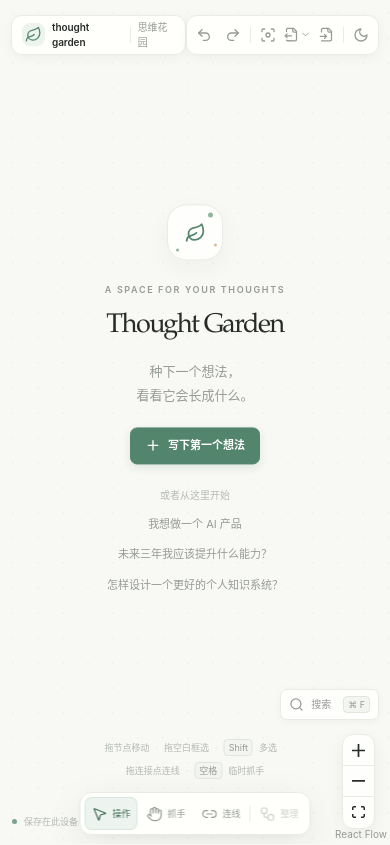
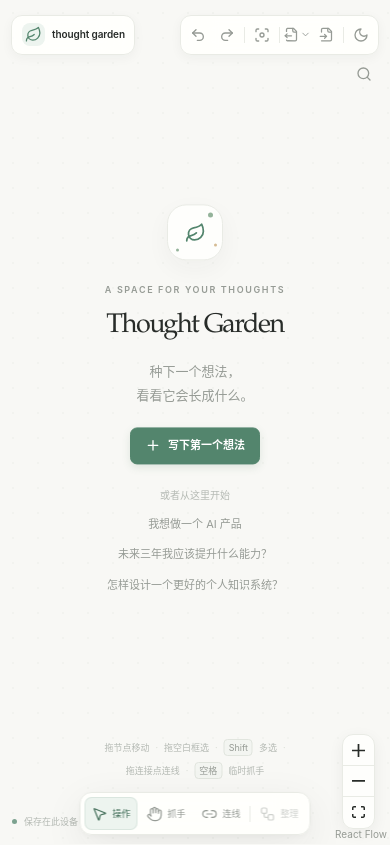
Before and after one commit to cheeseburgertony/thought-garden, a Next.js app: page / in a window 390 px wide. Built offline with nearby package versions, Linux system fonts and the light colour scheme.

Commit message:
feat: 调整画布搜索入口位置

```diff
--- a/app/globals.css
+++ b/app/globals.css
@@ -179,9 +179,6 @@ button { color: inherit; }
 .hint-dot { color: var(--line-strong); }
 .canvas-status { position: absolute; z-index: 3; bottom: 20px; left: 22px; display: flex; align-items: center; gap: 7px; color: var(--subtle); font-size: 10px; pointer-events: none; }
 .save-dot { width: 5px; height: 5px; opacity: .75; }
-.search-launcher { position: absolute; z-index: 4; right: 20px; bottom: 124px; display: inline-flex; height: 31px; align-items: center; gap: 7px; padding: 0 8px; border: 1px solid var(--line); border-radius: 7px; background: var(--surface); color: var(--muted); cursor: pointer; box-shadow: 0 2px 8px rgba(34, 44, 36, .04); font-size: 10px; }
-.search-launcher:hover { color: var(--accent-deep); }
-.search-launcher kbd { margin-left: 5px; }
 .visually-hidden { position: absolute; width: 1px; height: 1px; overflow: hidden; clip: rect(0, 0, 0, 0); white-space: nowrap; clip-path: inset(50%); }
 
 .dialog-backdrop { position: fixed; z-index: 20; inset: 0; display: flex; justify-content: center; align-items: flex-start; padding: min(20vh, 150px) 16px 16px; background: rgba(24, 29, 25, .25); backdrop-filter: blur(3px); }
@@ -236,7 +233,6 @@ button { color: inherit; }
   .canvas-toolbar { bottom: 9px; gap: 2px; padding: 4px; }
   .canvas-tool { height: 33px; gap: 5px; padding: 0 7px; font-size: 9px; }
   .canvas-tool kbd { display: none; }
-  .search-launcher { right: 11px; bottom: 124px; }
 }
 
 @media (max-width: 360px) {
@@ -244,6 +240,11 @@ button { color: inherit; }
   .canvas-tool > span { display: none; }
 }
 
+@media (max-width: 430px) {
+  .brand-divider, .brand-cn { display: none; }
+  .search-launcher { position: absolute; top: 44px; right: 0; }
+}
+
 @media (prefers-reduced-motion: reduce) {
   *, *::before, *::after { animation-duration: .01ms !important; animation-iteration-count: 1 !important; scroll-behavior: auto !important; transition-duration: .01ms !important; }
 }
--- a/components/thought-canvas.tsx
+++ b/components/thought-canvas.tsx
@@ -576,6 +576,8 @@ function CanvasWorkspace() {
             <button className="icon-button" onClick={redo} title="重做 ⌘⇧Z" aria-label="重做"><Redo2 size={16} /></button>
             <span className="toolbar-divider" />
             <button className="icon-button" onClick={fitCanvas} title="适应画布" aria-label="适应画布"><Focus size={16} /></button>
+            <button className="icon-button search-launcher" onClick={() => setSearchOpen(true)} title="搜索想法 ⌘F" aria-label="搜索想法"><Search size={16} /></button>
+            <span className="toolbar-divider" />
             <details className="export-menu-wrap" ref={exportMenuRef}>
               <summary className="icon-button export-menu-trigger" title="导出画布" aria-label="导出画布">
                 <FileOutput size={15} /><ChevronDown size={11} />
@@ -643,7 +645,6 @@ function CanvasWorkspace() {
         </div>
       )}
 
-      <button className="search-launcher" onClick={() => setSearchOpen(true)} aria-label="搜索想法"><Search size={15} /><span>搜索</span><kbd>⌘ F</kbd></button>
       <Toaster position="bottom-center" theme={theme} closeButton={false} />
     </main>
   );
```
